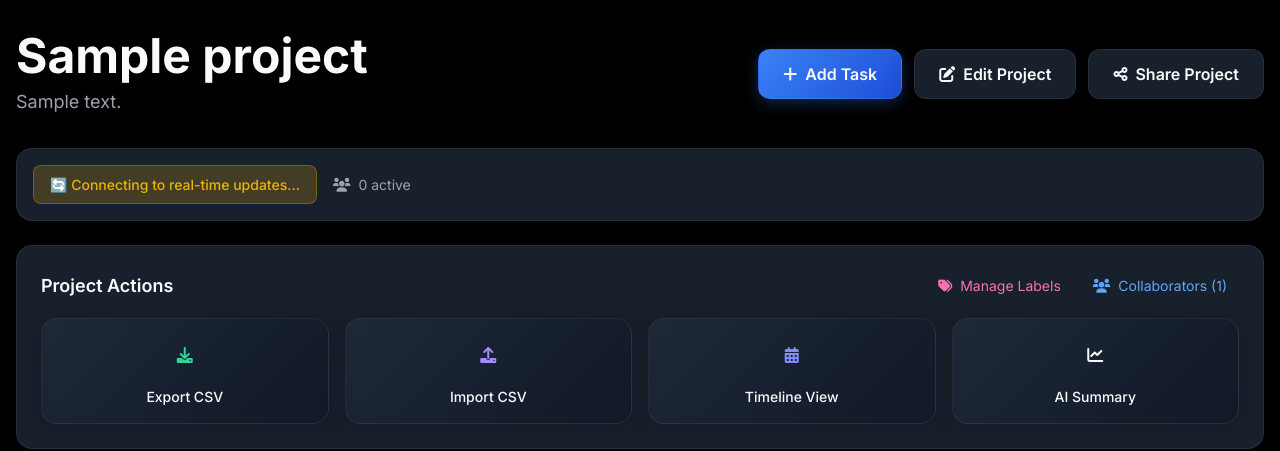
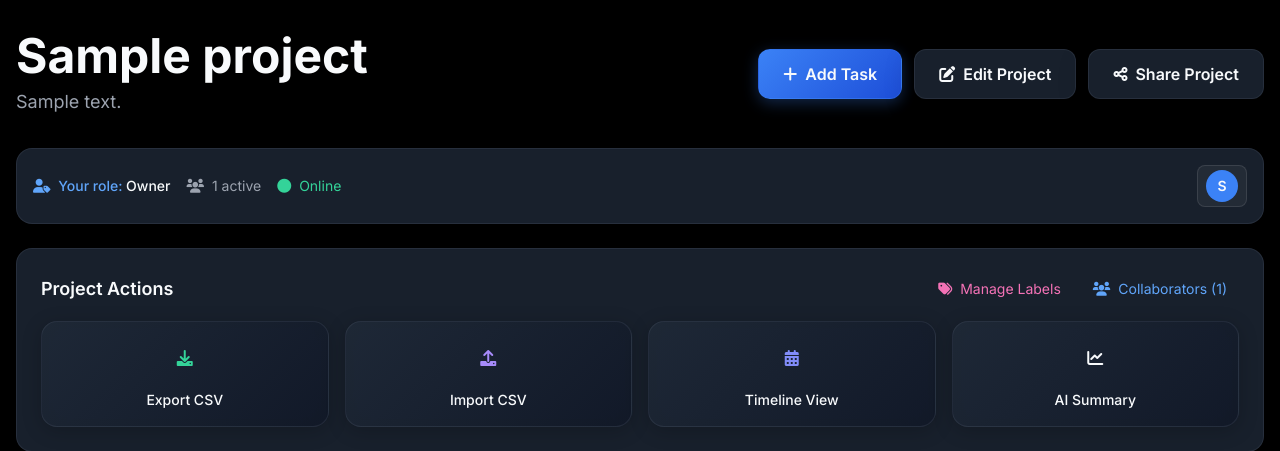
Before and after one commit to WesHolmes/rythmic_project, a Flask app: page /projects/1 in a window 1280 px wide. Shown: the part 65-516 px from the top of the page. Run offline with Flask 3, Linux system fonts and the light colour scheme; a user stored in the database is signed in; tables that the repository leaves empty hold one stand-in row (values such as "Sample post").

Commit message:
connection and user info

```diff
--- a/templates/project_detail.html
+++ b/templates/project_detail.html
@@ -42,19 +42,18 @@
         <div class="glass rounded-2xl p-4">
             <div class="flex items-center justify-between">
                 <div class="flex items-center space-x-4">
-                    <div id="websocket-status" class="websocket-status connecting">
-                        🔄 Connecting to real-time updates...
+                    <div class="text-blue-400 text-sm font-medium">
+                        <i class="fas fa-user-tag mr-1"></i>
+                        Your role: <span class="text-white">{{ user_role|title }}</span>
                     </div>
                     <div class="text-gray-400 text-sm">
                         <i class="fas fa-users mr-1"></i>
-                        <span id="active-user-count">0</span> active
-                    </div>
-                    <button id="manual-reconnect-btn"
-                            class="text-xs text-gray-500 hover:text-blue-400 px-2 py-1 rounded transition-colors"
-                            title="Force reconnect WebSocket"
-                            style="display: none;">
-                        <i class="fas fa-sync-alt"></i> Reconnect
-                    </button>
+                        <span id="active-user-count">1</span> active
+                    </div>
+                    <div id="connection-status" class="text-green-400 text-sm">
+                        <i class="fas fa-circle mr-1"></i>
+                        Online
+                    </div>
                 </div>
                 <div id="active-users" class="flex items-center space-x-2">
                     <!-- Active users will be populated by JavaScript -->
@@ -634,44 +633,15 @@
         box-shadow: 0 8px 25px rgba(0, 0, 0, 0.2);
     }
 
-    /* Real-time Update Styles */
-    .websocket-status {
-        padding: 0.5rem 1rem;
-        border-radius: 0.5rem;
+    /* User Info Styles */
+    .connection-status {
         font-size: 0.875rem;
         font-weight: 500;
-        transition: all 0.3s ease;
-    }
-
-    .websocket-status.connected {
-        background-color: rgba(34, 197, 94, 0.2);
-        color: #22c55e;
-        border: 1px solid rgba(34, 197, 94, 0.3);
-    }
-
-    .websocket-status.disconnected {
-        background-color: rgba(239, 68, 68, 0.2);
-        color: #ef4444;
-        border: 1px solid rgba(239, 68, 68, 0.3);
-    }
-
-    .websocket-status.connecting {
-        background-color: rgba(234, 179, 8, 0.2);
-        color: #eab308;
-        border: 1px solid rgba(234, 179, 8, 0.3);
-    }
-
-    .websocket-status.error {
-        background-color: rgba(239, 68, 68, 0.2);
-        color: #ef4444;
-        border: 1px solid rgba(239, 68, 68, 0.3);
+    }
+
+    .connection-status i {
+        font-size: 0.5rem;
         animation: pulse 2s infinite;
-    }
-
-    .websocket-status.project_joined {
-        background-color: rgba(34, 197, 94, 0.2);
-        color: #22c55e;
-        border: 1px solid rgba(34, 197, 94, 0.3);
     }
 
     /* Active Users Styling */
@@ -1579,7 +1549,31 @@
     // Initialize Activity Log Manager
     window.activityLogManager = new ActivityLogManager();
 
-    // WebSocket functionality temporarily disabled to prevent request flood
-    console.log('WebSocket initialization disabled to prevent excessive requests');
+    // Simple user info management without WebSocket
+    function updateUserInfo() {
+        // Set initial active user count to 1 (current user)
+        const activeUserCount = document.getElementById('active-user-count');
+        if (activeUserCount) {
+            activeUserCount.textContent = '1';
+        }
+
+        // Update active users display
+        const activeUsersContainer = document.getElementById('active-users');
+        if (activeUsersContainer) {
+            activeUsersContainer.innerHTML = `
+                <div class="active-user" title="You are currently viewing this project">
+                    <div class="w-8 h-8 bg-blue-500 rounded-full flex items-center justify-center text-white text-sm font-semibold">
+                        {{ current_user.name[0]|upper }}
+                    </div>
+                </div>
+            `;
+        }
+    }
+
+    // Initialize user info on page load
+    updateUserInfo();
+
+    // Optional: Update every 30 seconds (much less frequent than WebSocket)
+    setInterval(updateUserInfo, 30000);
 </script>
 {% endblock %}
```
